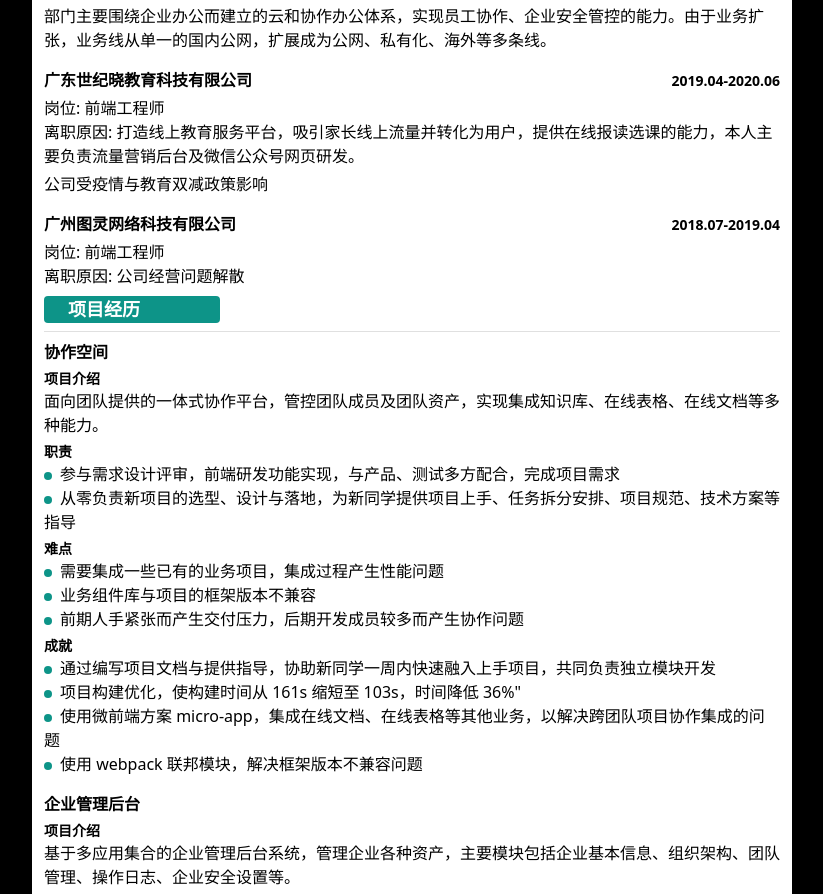
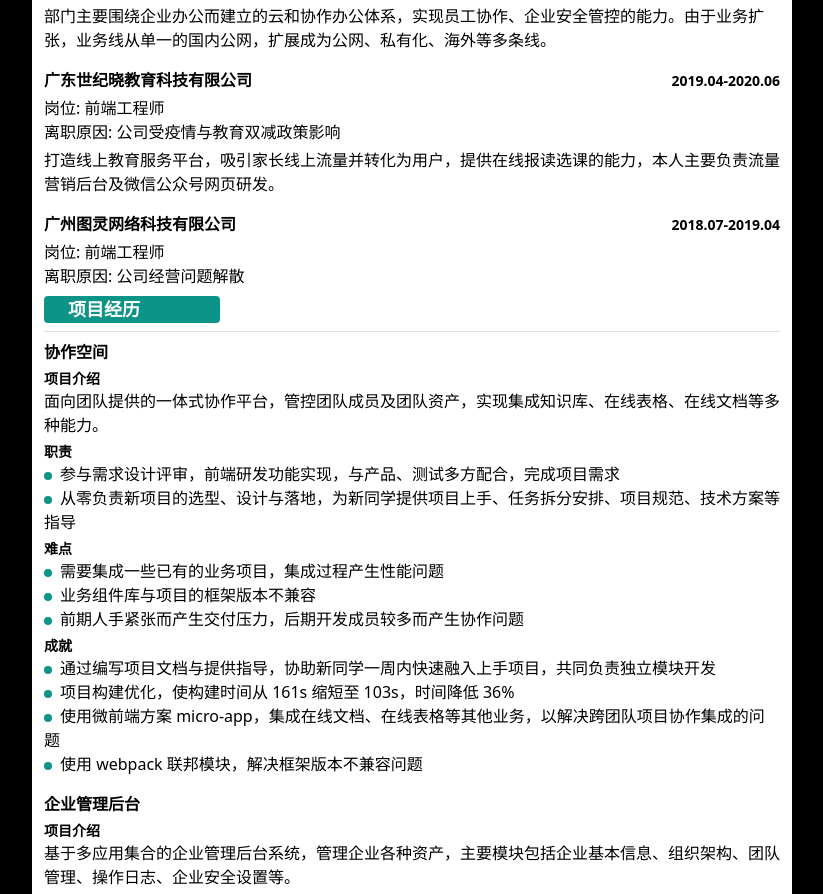
Before and after one commit to hoishing-lam/resume, a Next.js app: page / in a window 1280 px wide. Shown: the part 500-1394 px from the top of the page, without its empty margins (228-1051 px from the left). Built offline with nearby package versions, Linux system fonts and the light colour scheme.

Commit message:
fix: resume data (#2)

```diff
--- a/app/data.ts
+++ b/app/data.ts
@@ -60,9 +60,9 @@ export const resume: Resume = {
       startTime: '2019.04',
       endTime: '2020.06',
       department: '销售运营部 & C 端用户产品部',
-      introduction: '公司受疫情与教育双减政策影响',
-      resignationReason:
-        '打造线上教育服务平台，吸引家长线上流量并转化为用户，提供在线报读选课的能力，本人主要负责流量营销后台及微信公众号网页研发。'
+      introduction:
+        '打造线上教育服务平台，吸引家长线上流量并转化为用户，提供在线报读选课的能力，本人主要负责流量营销后台及微信公众号网页研发。',
+      resignationReason: '公司受疫情与教育双减政策影响'
     },
     {
       company: '广州图灵网络科技有限公司',
@@ -84,7 +84,7 @@ export const resume: Resume = {
       ],
       achievements: [
         '通过编写项目文档与提供指导，协助新同学一周内快速融入上手项目，共同负责独立模块开发',
-        '项目构建优化，使构建时间从 161s 缩短至 103s，时间降低 36%"',
+        '项目构建优化，使构建时间从 161s 缩短至 103s，时间降低 36%',
         '使用微前端方案 micro-app，集成在线文档、在线表格等其他业务，以解决跨团队项目协作集成的问题',
         '使用 webpack 联邦模块，解决框架版本不兼容问题'
       ],
```
